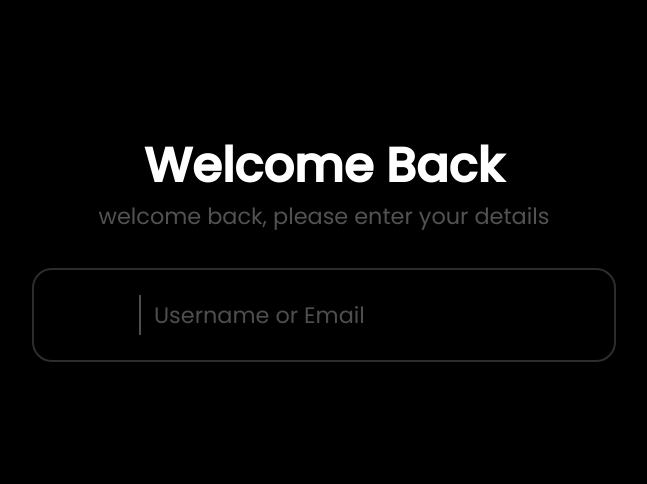
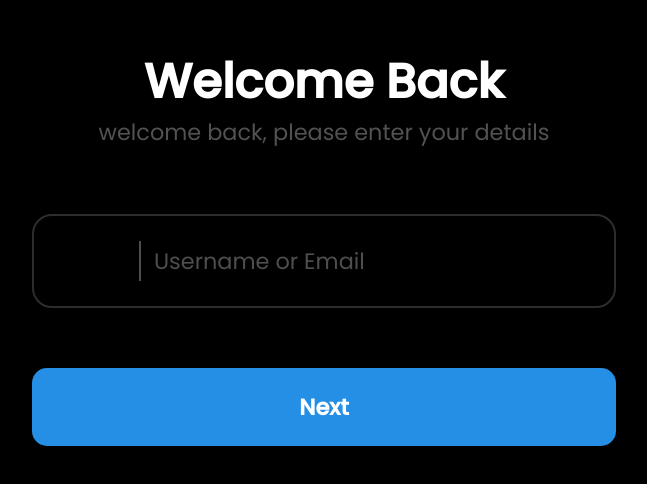
Before and after one commit to UndeadMe/React-User-Panel, a React (Vite) app: page /login in a window 1280 px wide. Shown: the part 148-632 px from the top of the page, without its empty margins (316-963 px from the left). Built offline with nearby package versions, Linux system fonts and the light colour scheme; some icons are missing.

Commit message:
styles: add submit button

```diff
--- a/src/pages/Login.jsx
+++ b/src/pages/Login.jsx
@@ -11,7 +11,11 @@ export default function Login() {
                 <h1>Welcome Back</h1>
                 <h3>welcome back, please enter your details</h3>
 
-                <Input type="email" label="Username or Email" />
+                <form action="">
+                    <Input type="email" label="Username or Email" />
+
+                    <button className={styles["submit"]}>Next</button>
+                </form>
             </div>
         </div>
     )
--- a/src/styles/pages/Login.module.css
+++ b/src/styles/pages/Login.module.css
@@ -22,5 +22,19 @@ body {
     font-size: 1.4rem;
     color: #525252;
     margin-top: 15px;
-    margin-bottom: 40px;
+    margin-bottom: 70px;
 }
+.submit {
+    margin-top: 40px;
+    width: 100%;
+    padding: 22px;
+    font-size: 1.4rem;
+    border-radius: 15px;
+    border: none;
+    outline: none;
+    background-color: #258FE5;
+    color: #FFF;
+    font-weight: bold;
+    cursor: pointer;
+    margin-top: 60px;
+}
```
